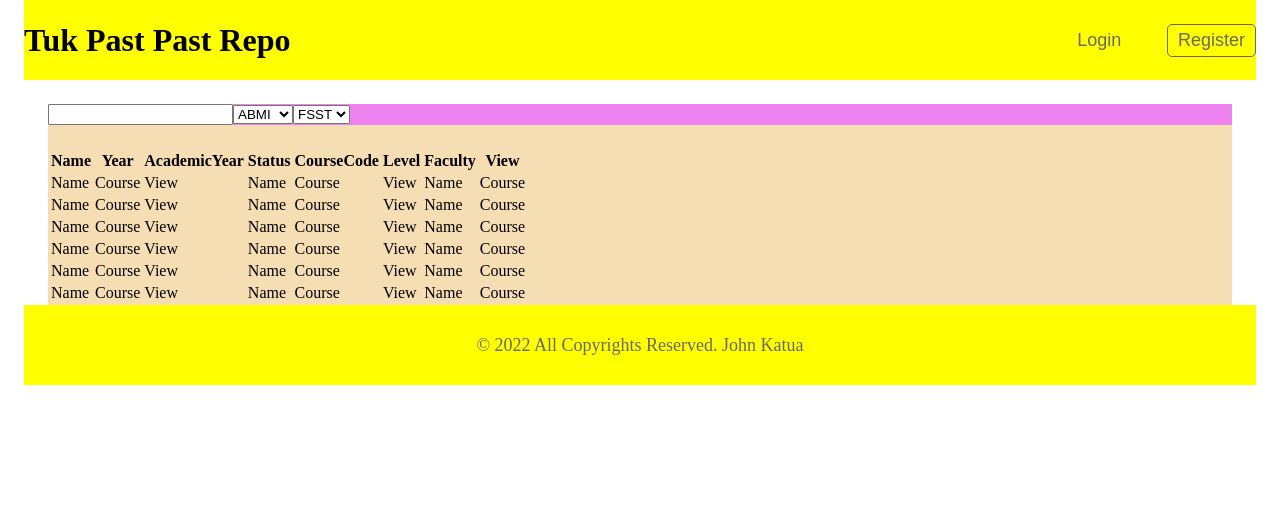
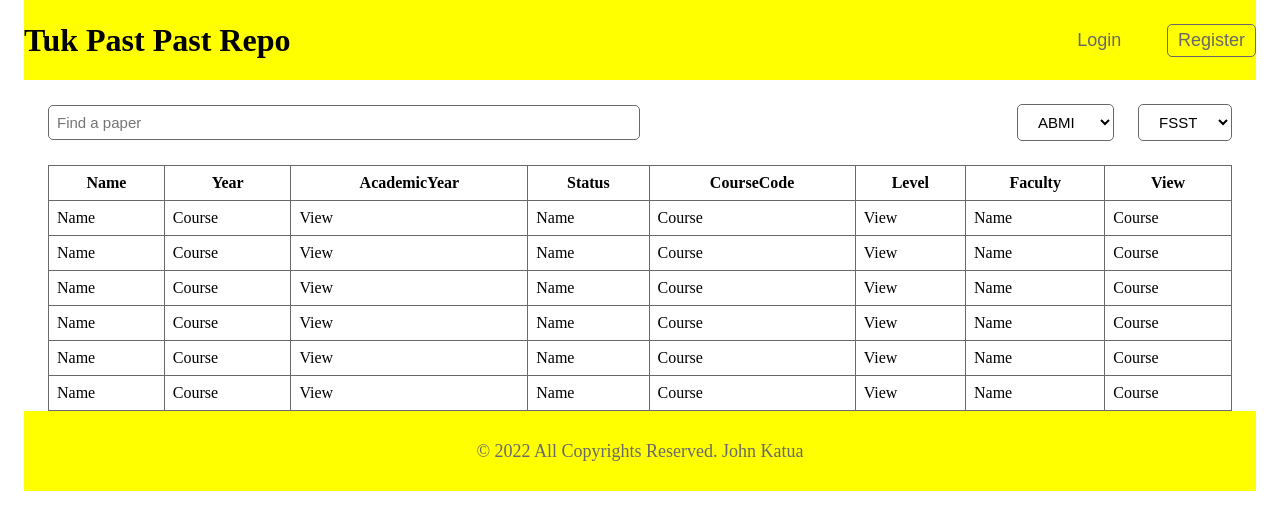
Before and after one commit to johnkatua/Tuk-Past-Paper-Repo, a React (Vite) app: page /details in a window 1280 px wide. Shown: the top 530 px of the page. Built offline with nearby package versions, Linux system fonts and the light colour scheme.

Commit message:
added padding to the table

```diff
--- a/src/App.css
+++ b/src/App.css
@@ -33,3 +33,8 @@ img {
   background-position: center;
   background-repeat: no-repeat;
 }
+
+table, th, td {
+  border: 1px solid var(--gray);
+  border-collapse: collapse;
+}
--- a/src/pages/Details.jsx
+++ b/src/pages/Details.jsx
@@ -4,14 +4,12 @@ const Details = () => {
   return (
     <div className="details--container">
       <div className="details--search__bar">
-        <input type="search" />
-        <div>
+        <input type="search" placeholder="Find a paper" />
+        <div className="details--select__items">
           <select name="courses" id="courses">
             <option value="ABMI">ABMI</option>
             <option value="ABME">ABME</option>
           </select>
-        </div>
-        <div>
           <select name="courses" id="courses">
             <option value="ABMI">FSST</option>
             <option value="ABME">FAST</option>
--- a/src/pages/index.css
+++ b/src/pages/index.css
@@ -45,12 +45,49 @@
 
 .details--container {
   height: 100%;
-  background-color: wheat;
+  /* background-color: wheat; */
 }
 
 .details--search__bar {
   display: flex;
   align-items: center;
-  background-color: violet;
   margin: 1.5rem 0;
 }
+
+.details--search__bar input {
+  display: flex;
+  align-items: flex-start;
+  justify-content: flex-start;
+  flex-basis: 50%;
+  padding: .5rem;
+  outline: none;
+  border: 1px solid var(--gray);
+  border-radius: 5px;
+  font-size: 15px;
+}
+
+.details--select__items {
+  display: flex;
+  justify-content: flex-end;
+  flex-basis: 50%;
+  gap: 1.5rem;
+  height: 100%;
+}
+
+.details--select__items select {
+  padding: .5rem 1rem;
+  outline: none;
+  border: 1px solid var(--gray);
+  border-radius: 5px;
+  font-size: 15px;
+  background-color: transparent;
+  cursor: pointer;
+}
+
+.details--table table {
+  width: 100%;
+}
+
+th, td {
+  padding: .5rem;
+}
```
